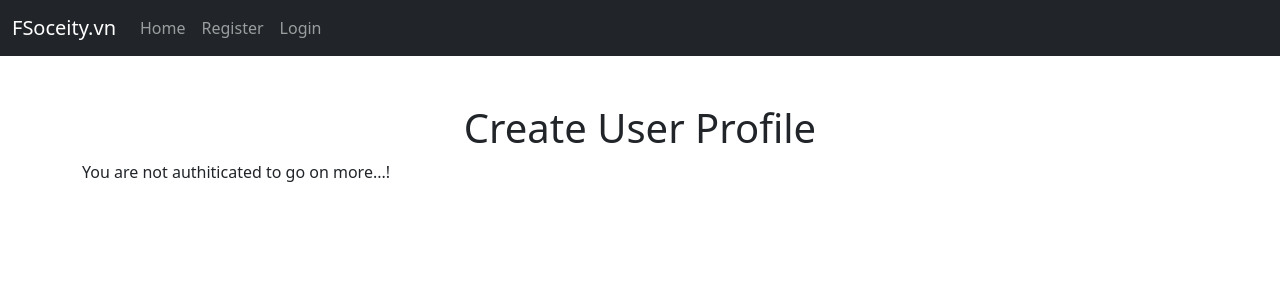
After one commit to trungnemo/djangoblog, a Django app: page /members/user_profile_create in a window 1280 px wide. The commit adds this page. Shown: the top 300 px of the page. Run offline with Django 3.2, Linux system fonts and the light colour scheme; some libraries are stand-ins or nearby versions.

Commit message:
update the Create Profile

```diff
--- a/blog/templates/navigation.html
+++ b/blog/templates/navigation.html
@@ -73,8 +73,12 @@
           </a>
           <ul class="dropdown-menu" aria-labelledby="navbarDropdown">
             <li><a class="dropdown-item" href="{% url 'registraion_edit' %}">Logon Info</a></li>
+            {% if user.profile.id  %}
             <li><a class="dropdown-item" href="{% url 'user_profile' user.profile.id %}">Show Profile</a></li>
-             <li><a class="dropdown-item" href="{% url 'user_profile_edit' user.profile.id %}">Edit Profile</a></li>
+            <li><a class="dropdown-item" href="{% url 'user_profile_edit' user.profile.id %}">Edit Profile</a></li>
+            {% else %}
+            <li><a class="dropdown-item" href="{% url 'user_profile_create' %}">Create Profile</a></li>
+            {% endif %}
             <li><hr class="dropdown-divider" /></li>
             <li>
               <a class="dropdown-item" href="{% url 'logout' %}">Logout</a>
--- /dev/null
+++ b/members/templates/registration/user_profile_create.html
@@ -0,0 +1,28 @@
+{% extends 'base.html' %}
+<!--Title page-->
+{% block title%}
+<title>Create User Profile</title>
+{% endblock%}
+
+<!--Title page-->
+{% block content%}
+<h1 class="mt-5 text-center">Create User Profile</h1>
+
+{% if user.is_authenticated  %}
+<!--Customized form with bootstrap-->
+<div class="form-group">
+  <form method="POST" enctype="multipart/form-data">
+    {% csrf_token %}  {{ form.as_p }}
+    <button class="btn btn-primary">Submit</button>
+  </form>
+</div>
+
+<script>
+  var user_id = "{{ user.id }}"
+  document.getElementById("id_user").value = user_id;
+
+</script>
+
+{% else %}
+<p>You are not authiticated to go on more...!</p>
+{% endif %} {% endblock%}
--- a/members/urls.py
+++ b/members/urls.py
@@ -1,5 +1,5 @@
 from django.urls import path
-from .views import UserRegisterView, UserEditView,BlogAppPasswordChangeView, PasswordChangedSuccessView, UserProfileShowView,UserProfileEditView
+from .views import UserRegisterView, UserEditView,BlogAppPasswordChangeView, PasswordChangedSuccessView, UserProfileShowView,UserProfileEditView,UserProfileCreateView
 from django.contrib.auth import views as auth_views
 #members views/urls here
 urlpatterns = [
@@ -11,5 +11,5 @@ urlpatterns = [
     path('password/changed_success',PasswordChangedSuccessView, name = 'passwordchangedsuccess'),
     path('user_profile/<int:pk>',UserProfileShowView.as_view(), name = 'user_profile'),
     path('user_profile_edit/<int:pk>',UserProfileEditView.as_view(), name = 'user_profile_edit'),
-
+    path('user_profile_create',UserProfileCreateView.as_view(), name = 'user_profile_create'),
 ]
--- a/members/views.py
+++ b/members/views.py
@@ -59,3 +59,15 @@ class UserProfileEditView(generic.UpdateView):
     template_name = 'registration/user_profile_edit.html'
     fields = ['bio', 'profile_pic', 'website_url','facebook_url','twitter_url','instagram_url','pinterest_url']
     success_url = reverse_lazy('home')
+
+
+
+#Create User extra profile
+class UserProfileCreateView(generic.CreateView):
+    model = Profile
+    template_name = 'registration/user_profile_create.html'
+    fields = '__all__'
+    success_url = reverse_lazy('home')
+    def form_valid(self, form):
+        form.instance.user = self.request.user
+        return super().form_valid(form)
```
Also changed, not shown: db.sqlite3, media/images/profiles/test_profile2_Iz7n0GB.png (added), media/images/profiles/test_profile2_mnAFm5N.png (added).
